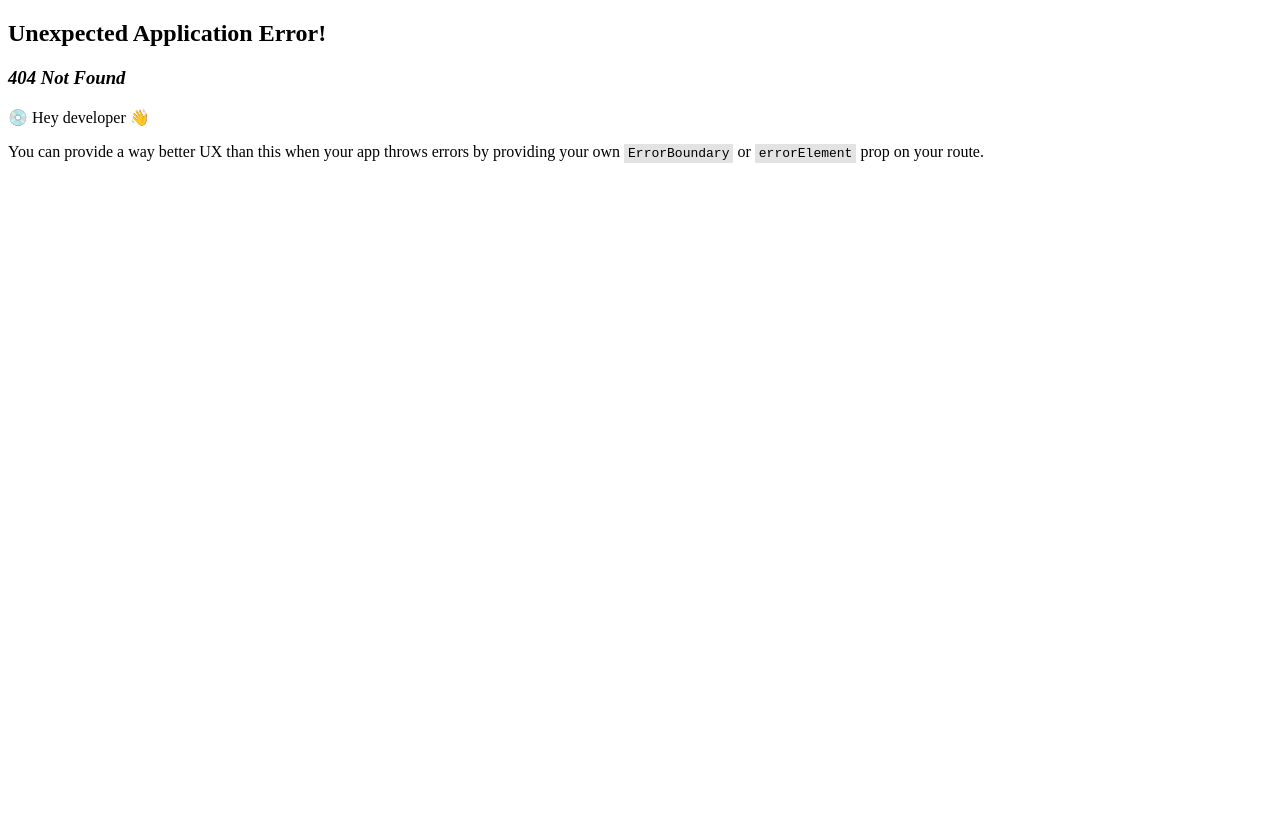
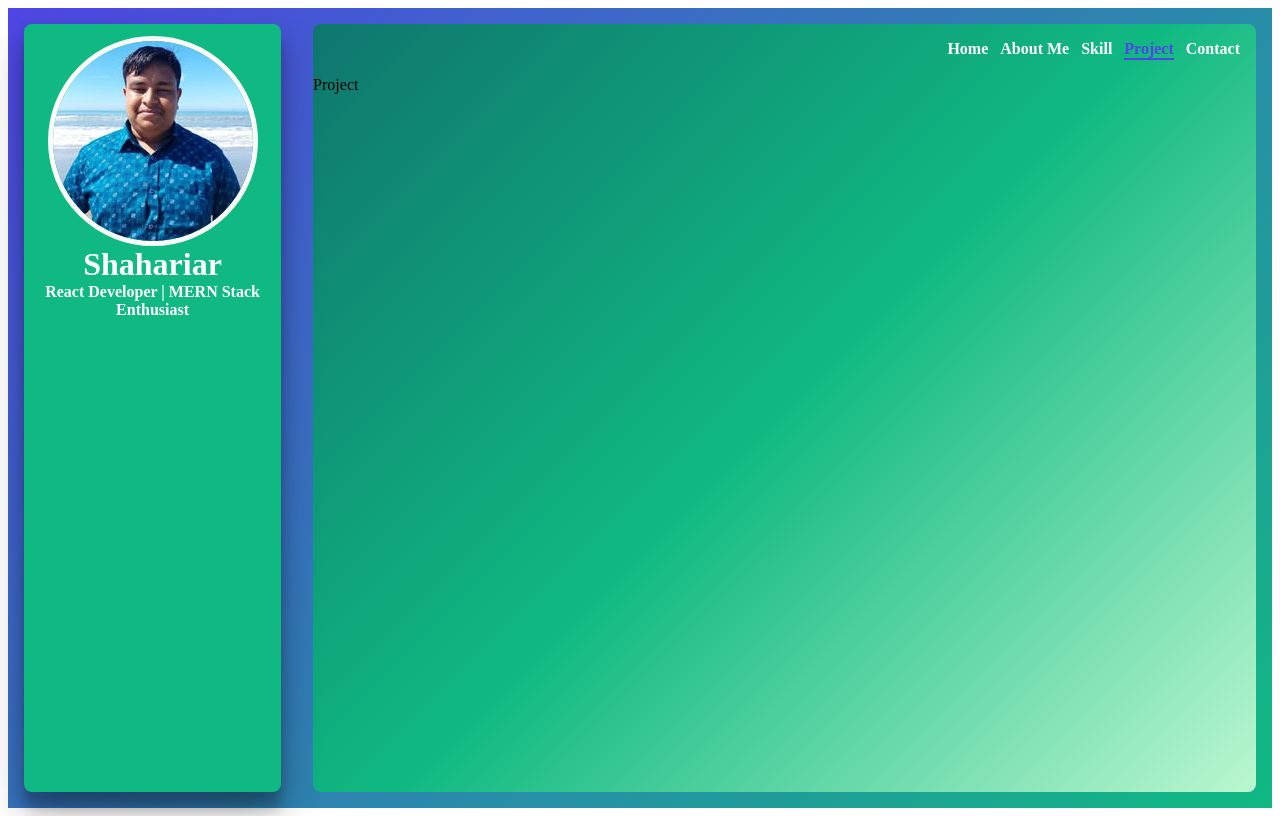
Before and after one commit to shahariar270/portfolio-template, a React (Vite) app in the folder client/: page /project in a window 1280 px wide. Before the commit this address had no page. Built offline with nearby package versions, Linux system fonts and the light colour scheme.

Commit message:
project setup

```diff
--- /dev/null
+++ b/client/src/Pages/Project/index.jsx
@@ -0,0 +1,7 @@
+import React from 'react'
+
+export const Project = () => {
+  return (
+    <div>Project</div>
+  )
+}
--- a/client/src/route/index.jsx
+++ b/client/src/route/index.jsx
@@ -2,6 +2,7 @@ import { Layout } from "@Layout/index";
 import { RightContentBox } from "@Layout/Sections/RightContentBox";
 import { About } from "@Pages/About";
 import Home from "@Pages/Home";
+import { Project } from "@Pages/Project";
 import { Skill } from "@Pages/Skill";
 import { createBrowserRouter } from "react-router-dom";
 
@@ -23,6 +24,10 @@ export const router = createBrowserRouter([
                 path:'/skill',
                 element:<Skill/>
             },
+            {
+                path:'/project',
+                element:<Project/>
+            },
         ]
     }
 ])
```
